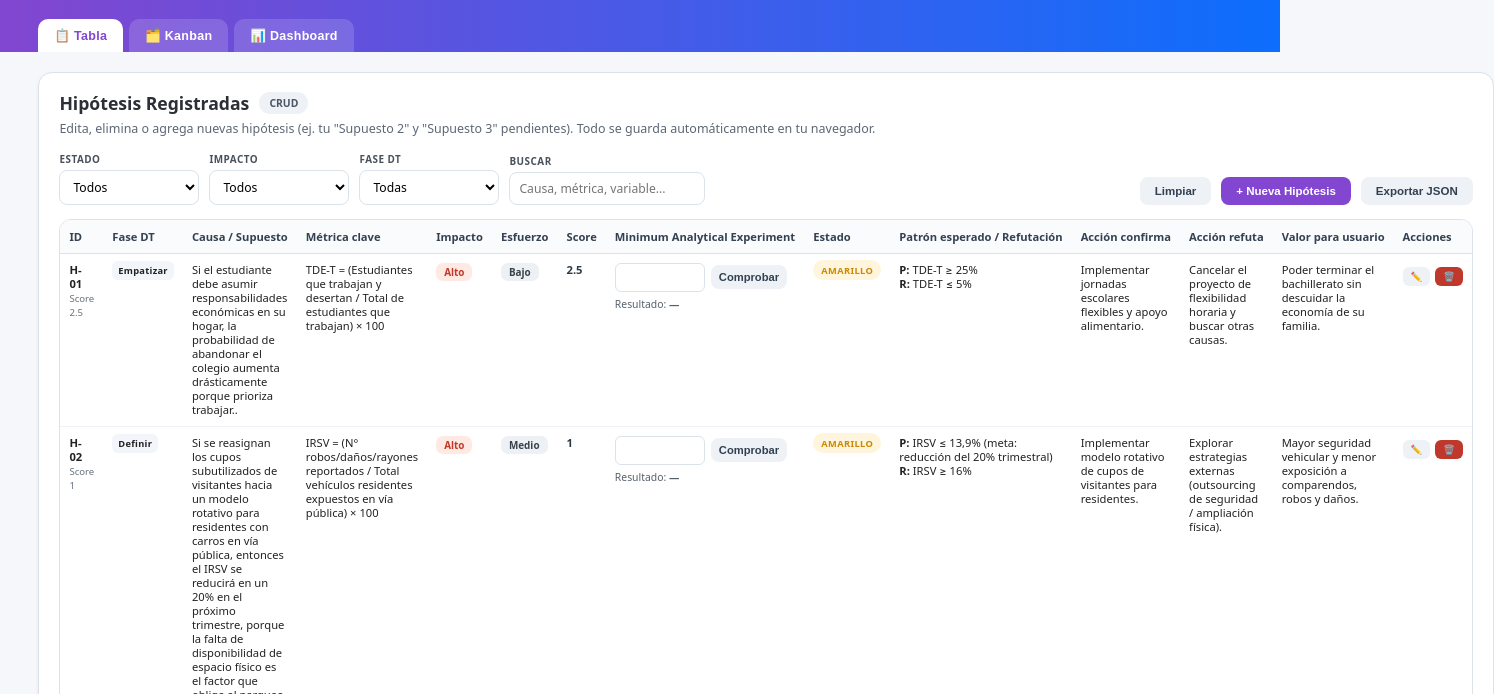
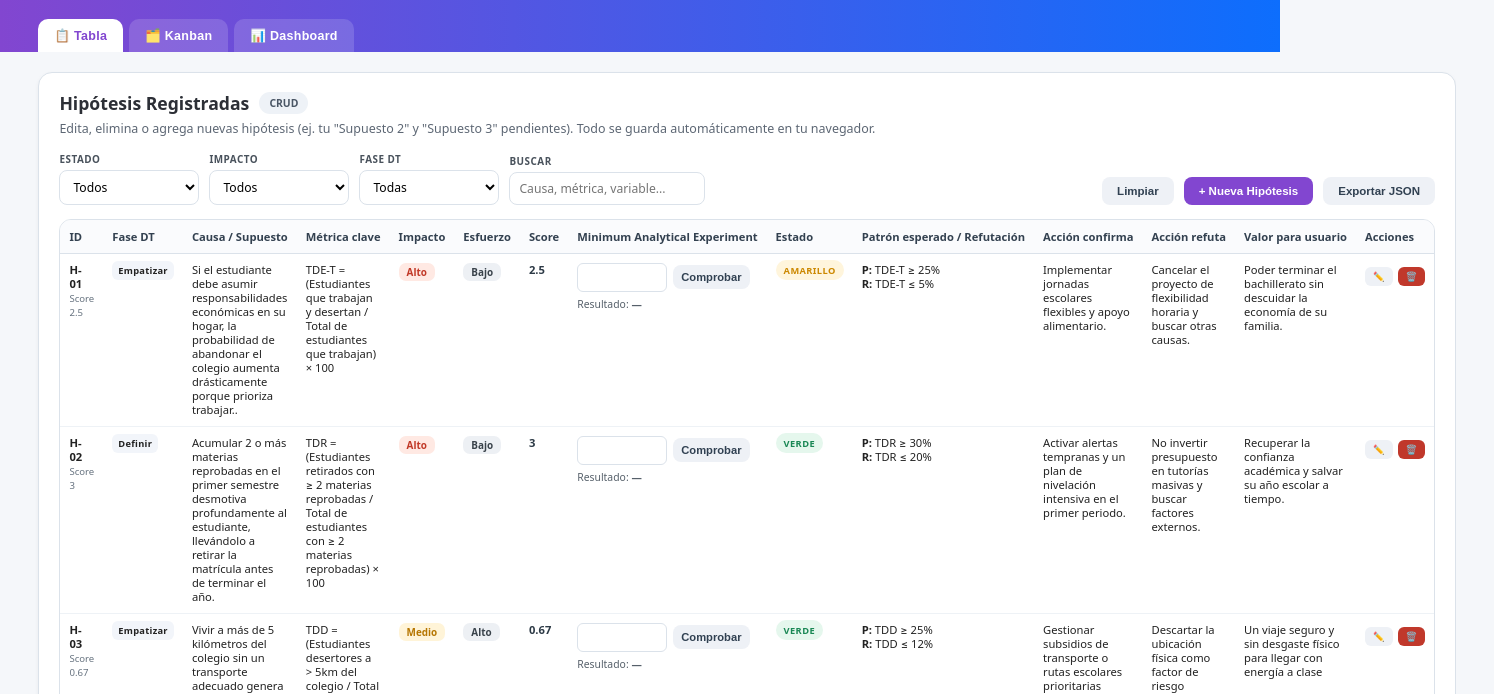
Before and after one commit to estluisasilva-cloud/Umilitar-prototipado-analitico-Administracion-Silva-, a plain HTML site: page index.html in a window 1280 px wide. Shown: the part 106-800 px from the top of the page, 1494 px wide, since content can reach past the window. Drawn offline with nearby package versions, Linux system fonts and the light colour scheme.

Commit message:
Update index.html

```diff
--- a/index.html
+++ b/index.html
@@ -451,34 +451,34 @@ const seedData = [
   {
     id:"H-02",
     fase:"Definir",
-    causa:"Si se reasignan los cupos subutilizados de visitantes hacia un modelo rotativo para residentes con carros en vía pública, entonces el IRSV se reducirá en un 20% en el próximo trimestre, porque la falta de disponibilidad de espacio físico es el factor que obliga al parqueo alternativo.",
-    insight:"Monitoreo de riesgos derivados de la gestión de parqueaderos (comparendos, robos, daños, gastos adicionales).",
-    metrica:"IRSV = (N° robos/daños/rayones reportados / Total vehículos residentes expuestos en vía pública) × 100",
+    causa:"Acumular 2 o más materias reprobadas en el primer semestre desmotiva profundamente al estudiante, llevándolo a retirar la matrícula antes de terminar el año.",
+    insight:"El estudiante siente que 'ya perdió el año' desde el principio; la frustración le gana y prefiere rendirse a seguir intentándolo.",
+    metrica:"TDR = (Estudiantes retirados con ≥ 2 materias reprobadas / Total de estudiantes con ≥ 2 materias reprobadas) × 100",
     impacto:"alto",
-    esfuerzo:"medio",
-    estado:"a",
-    patron:"IRSV ≤ 13,9% (meta: reducción del 20% trimestral)",
-    refutacion:"IRSV ≥ 16%",
-    accionConfirma:"Implementar modelo rotativo de cupos de visitantes para residentes.",
-    accionRefuta:"Explorar estrategias externas (outsourcing de seguridad / ampliación física).",
-    valorUsuario:"Mayor seguridad vehicular y menor exposición a comparendos, robos y daños.",
-    riesgo:"Falsos negativos si los residentes no denuncian daños menores; posible inflación en periodos con eventos aislados de inseguridad."
+    esfuerzo:"bajo",
+    estado:"v",
+    patron:"TDR ≥ 30%",
+    refutacion:"TDR ≤ 20%",
+    accionConfirma:"Activar alertas tempranas y un plan de nivelación intensiva en el primer periodo.",
+    accionRefuta:"No invertir presupuesto en tutorías masivas y buscar factores externos.",
+    valorUsuario:"Recuperar la confianza académica y salvar su año escolar a tiempo.",
+    riesgo:"Desperdicio de presupuesto institucional y horas docente invertidas en tutorías masivas sin lograr un impacto real en la retención del estudiante."
   },
   {
     id:"H-03",
-    fase:"Idear",
-    causa:"[Escribe tu supuesto 3] — Espacio reservado para tu próxima hipótesis del sprint.",
-    insight:"",
-    metrica:"",
+    fase:"Empatizar",
+    causa:"Vivir a más de 5 kilómetros del colegio sin un transporte adecuado genera desgaste físico constante, inasistencias y eventual deserción.",
+    insight:"Llegar cansado, tarde o mojado al colegio todos los días quita las ganas de estudiar; la distancia se vuelve una barrera invisible",
+    metrica:"TDD = (Estudiantes desertores a > 5km del colegio / Total de estudiantes a > 5km del colegio) × 100",
     impacto:"medio",
-    esfuerzo:"medio",
-    estado:"r",
-    patron:"",
-    refutacion:"",
-    accionConfirma:"",
-    accionRefuta:"",
-    valorUsuario:"",
-    riesgo:""
+    esfuerzo:"alto",
+    estado:"v",
+    patron:"TDD ≥ 25%",
+    refutacion:"TDD ≤ 12%",
+    accionConfirma:"Gestionar subsidios de transporte o rutas escolares prioritarias",
+    accionRefuta:"Descartar la ubicación física como factor de riesgo principal",
+    valorUsuario:"Un viaje seguro y sin desgaste físico para llegar con energía a clase",
+    riesgo:"Incurrir en costos financieros elevados y recurrentes en la contratación de rutas o subsidios de transporte sin garantizar la permanencia del estudiante"
   }
 ];
 
```
